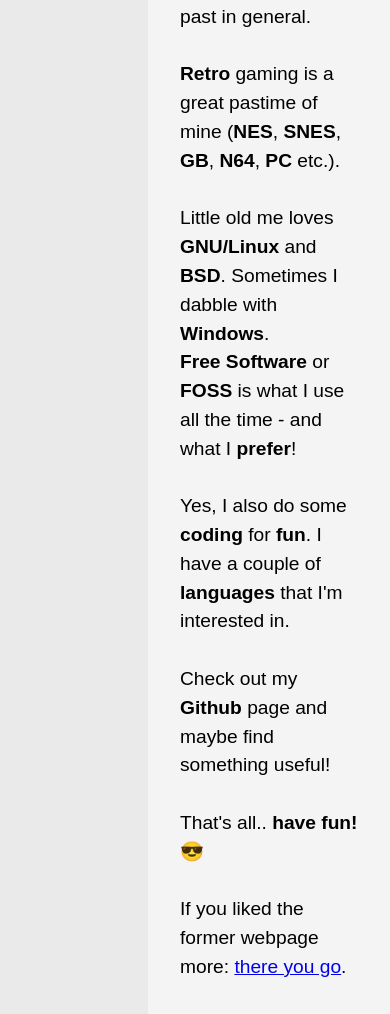
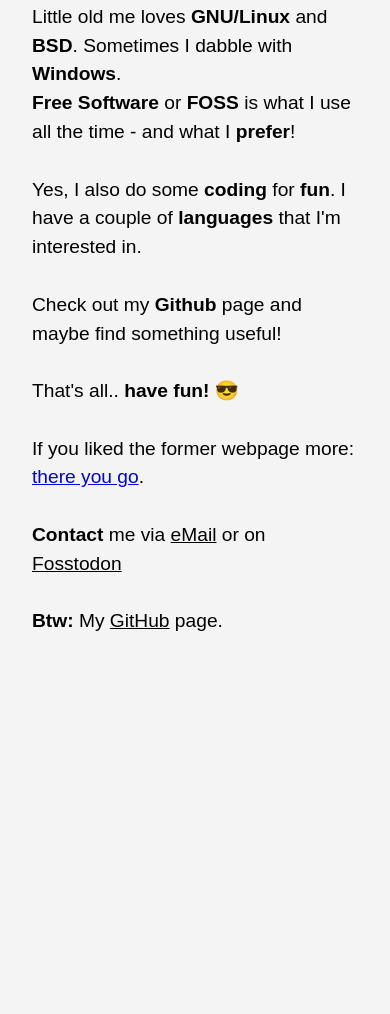
Before and after one commit to jhx0/jhx0.github.com, a plain HTML site: page index.html in a window 390 px wide. Shown: the part 594-1608 px from the top of the page. After the commit the page ends 1262 px from the top, so only its background shows below. Drawn offline with Linux system fonts and the light colour scheme.

Commit message:
alternative layout for mobile clients implemented. fixed .shell-block color definition, which was absent.

```diff
--- a/assets/css/styles.css
+++ b/assets/css/styles.css
@@ -67,6 +67,7 @@
 	padding: 2em;
 	animation: fadein 5s;
 }
+
 #txt-start {
 	padding-top: 40px;
 }
@@ -133,7 +134,7 @@
 
 .shell-block {
 	animation: 2s blink step-end infinite;
-	color: ;
+	color: red;
 }
 
 @keyframes blink {
@@ -144,3 +145,26 @@
 		background: #ff2626;
 	}
 }
+
+#mobile-contact {
+	display: none;
+}
+
+@media all and (max-width: 600px) {
+	.content {
+		flex: 1;
+		display: flex;
+		flex-direction: column;
+		justify-content: center;
+		align-items: center;
+		font-family: sans-serif;
+	}
+
+	.left-content {
+		display: none;
+	}
+
+	#mobile-contact {
+		display: block;
+	}
+}
--- a/index.html
+++ b/index.html
@@ -51,6 +51,13 @@
 							<p>That's all.. <b>have fun!</b> 😎</p><br>
 
 							<p>If you liked the former webpage more: <a href="old/index.html">there you go</a>.</p>
+
+							<div id="mobile-contact">
+								<br>
+								<p><b>Contact</b> me via <a id="email" class="logo-styling" href="#">eMail</a> or on <a class="logo-styling" href="https://fosstodon.org/@jhx">Fosstodon</a></p><br>
+
+								<p><b>Btw:</b> My <a class="logo-styling" href="https://github.com/jhx0">GitHub</a> page.</p>
+							</div>
 						</div>
 					</div>
 				</main>
```
